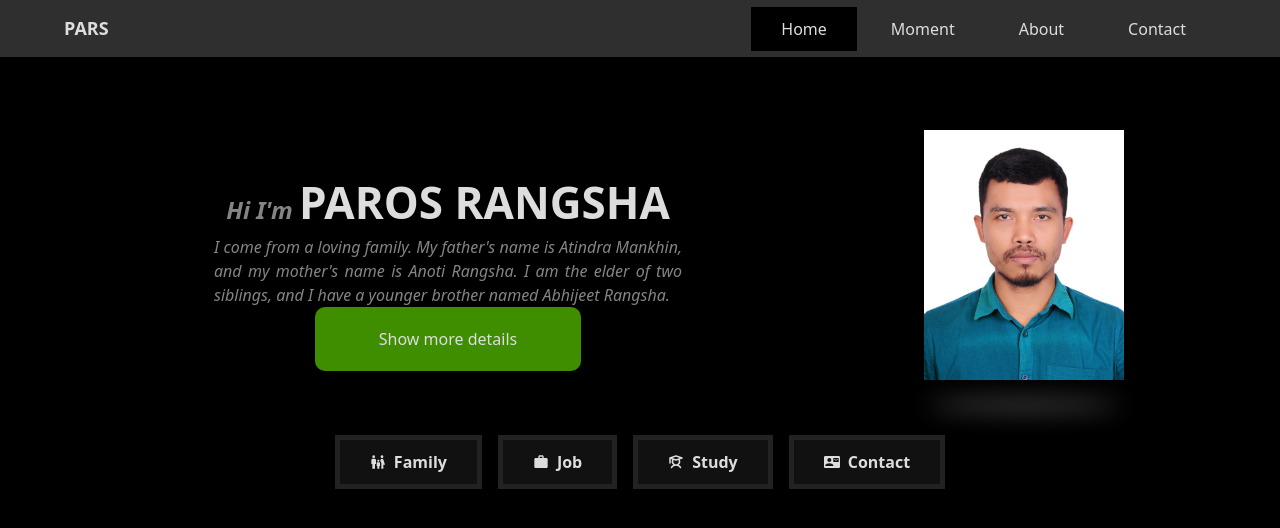
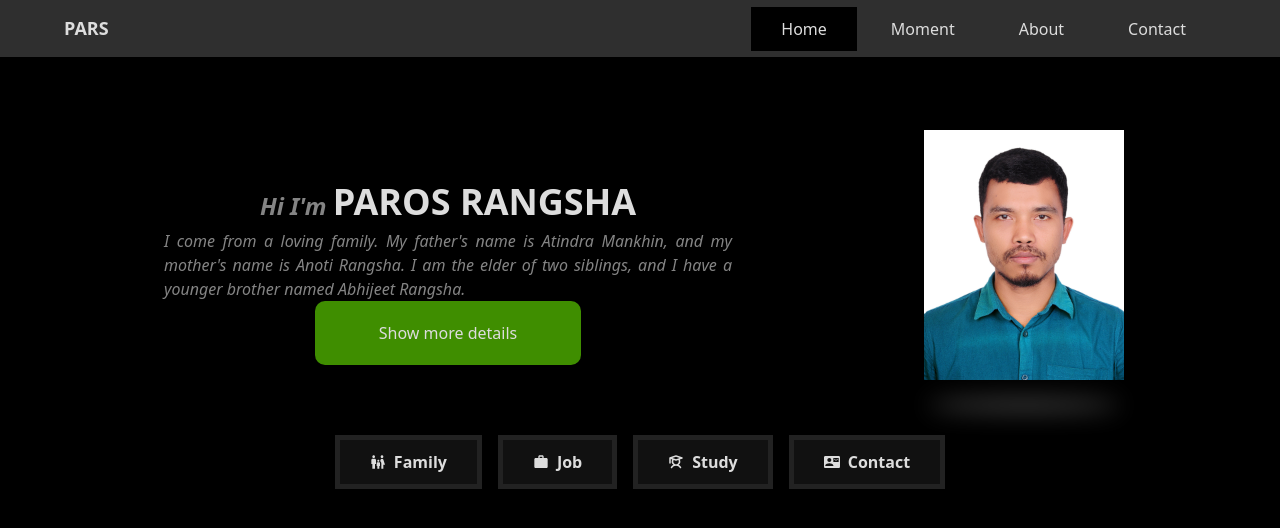
Before and after one commit to ParosRangsha/parosrangsha, a React (Vite) app: page / in a window 1280 px wide. Shown: the top 528 px of the page. Built offline with nearby package versions, Linux system fonts and the light colour scheme.

Commit message:
banner width change

```diff
--- a/src/Pages/Home.jsx
+++ b/src/Pages/Home.jsx
@@ -12,8 +12,8 @@ const Home = () => {
       <Container>
         <div className="contain">
           <div className="banner mx-auto flex">
-            <div className="txt w-[60%] pr-[10px] lg:px-[150px] lg:w-2/3 lg:flex flex-col items-center justify-center">
-              <h1 className='text-[18px] lg:text-[44px] font-extrabold'> <span className='text-[14px] lg:text-[24px] opacity-60 italic'>Hi I'm </span>PAROS RANGSHA</h1>
+            <div className="txt w-[60%] pr-[10px] lg:px-[100px] lg:w-2/3 lg:flex flex-col items-center justify-center">
+              <h1 className='text-[18px] lg:text-[36px] font-extrabold'> <span className='text-[14px] lg:text-[24px] opacity-60 italic'>Hi I'm </span>PAROS RANGSHA</h1>
               <p className='text-[10px] lg:text-[16px] text-justify opacity-60 italic'>I come from a loving family. My father's name is Atindra Mankhin, and my mother's name is Anoti Rangsha. I am the elder of two siblings, and I have a younger brother named Abhijeet Rangsha.</p>
               <NavLink to='/about' className='inline-block text-[10px] lg:text-[16px] rounded-[5px] lg:rounded-[10px] py-[5px] px-[15px] lg:py-[20px] lg:px-[64px] my-[#3F8E00] bg-[#3F8E00] hover:bg-bkColor'>Show more details</NavLink>            </div>
             <div className="thumb w-[40%] lg:w-1/3 h-full flex flex-col justify-center items-center">
@@ -21,7 +21,7 @@ const Home = () => {
               <div className="w-1/2 mx-auto h-[10px] bg-[#ddd] rounded-[50%] blur-md mt-[20px] opacity-40"></div>
             </div>
           </div>
-          <div className="quicklink flex justify-center py-[25px] gap-4">
+          <div className="quicklink flex justify-center py-[25px] gap-1 lg:gap-4">
             <NavLink to='/family' className='flex text-[10px] lg:text-[16px] items-center gap-2 py-[5px] px-[10px] lg:py-[10px] lg:px-[30px] bg-[#111] border-[5px] border-[#222] font-bold hover:bg-hvColor'><MdFamilyRestroom/>Family</NavLink>
             <NavLink to='/job' className='flex text-[10px] lg:text-[16px] items-center gap-2 py-[5px] px-[10px] lg:py-[10px] lg:px-[30px] bg-[#111] border-[5px] border-[#222] font-bold hover:bg-hvColor'><MdWork/>Job</NavLink>
             <NavLink to='/study' className='flex text-[10px] lg:text-[16px] items-center gap-2 py-[5px] px-[10px] lg:py-[10px] lg:px-[30px] bg-[#111] border-[5px] border-[#222] font-bold hover:bg-hvColor'><PiStudentBold/>Study</NavLink>
```
